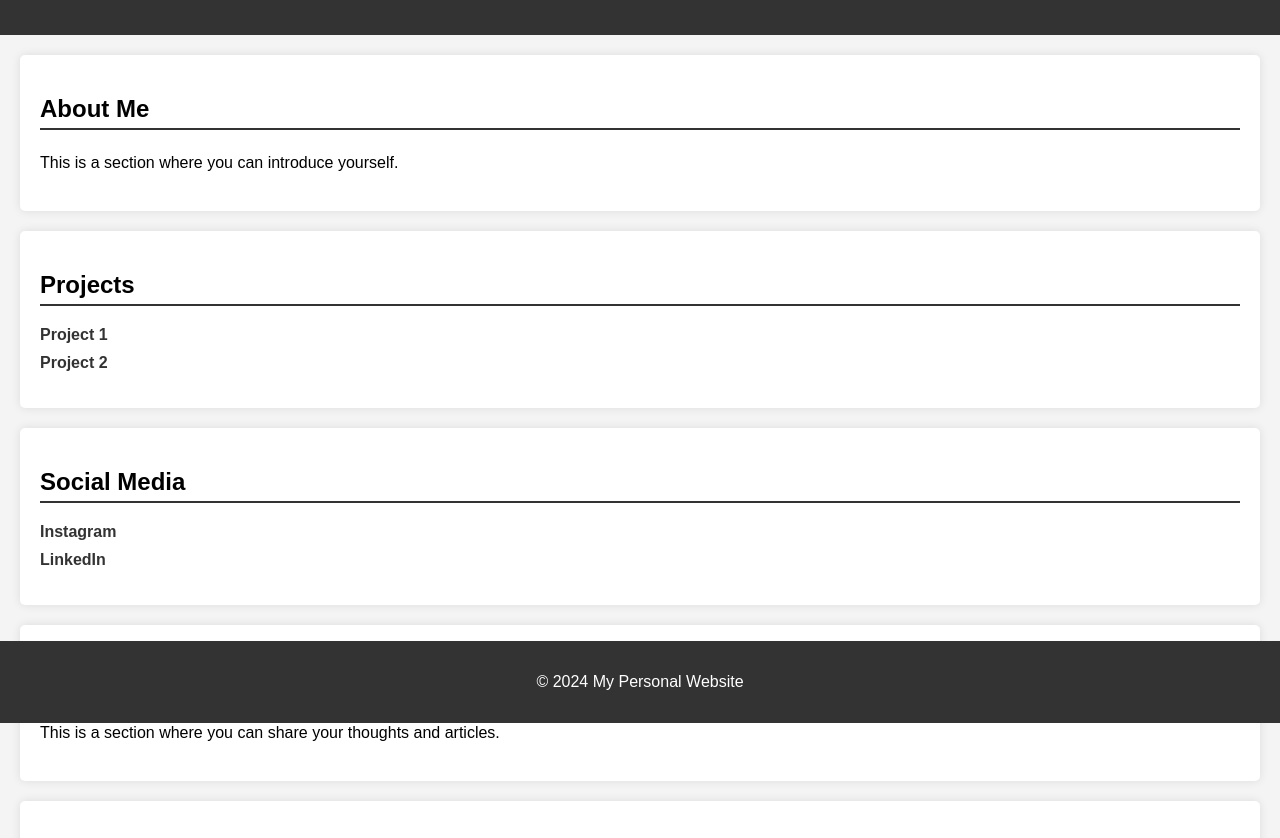
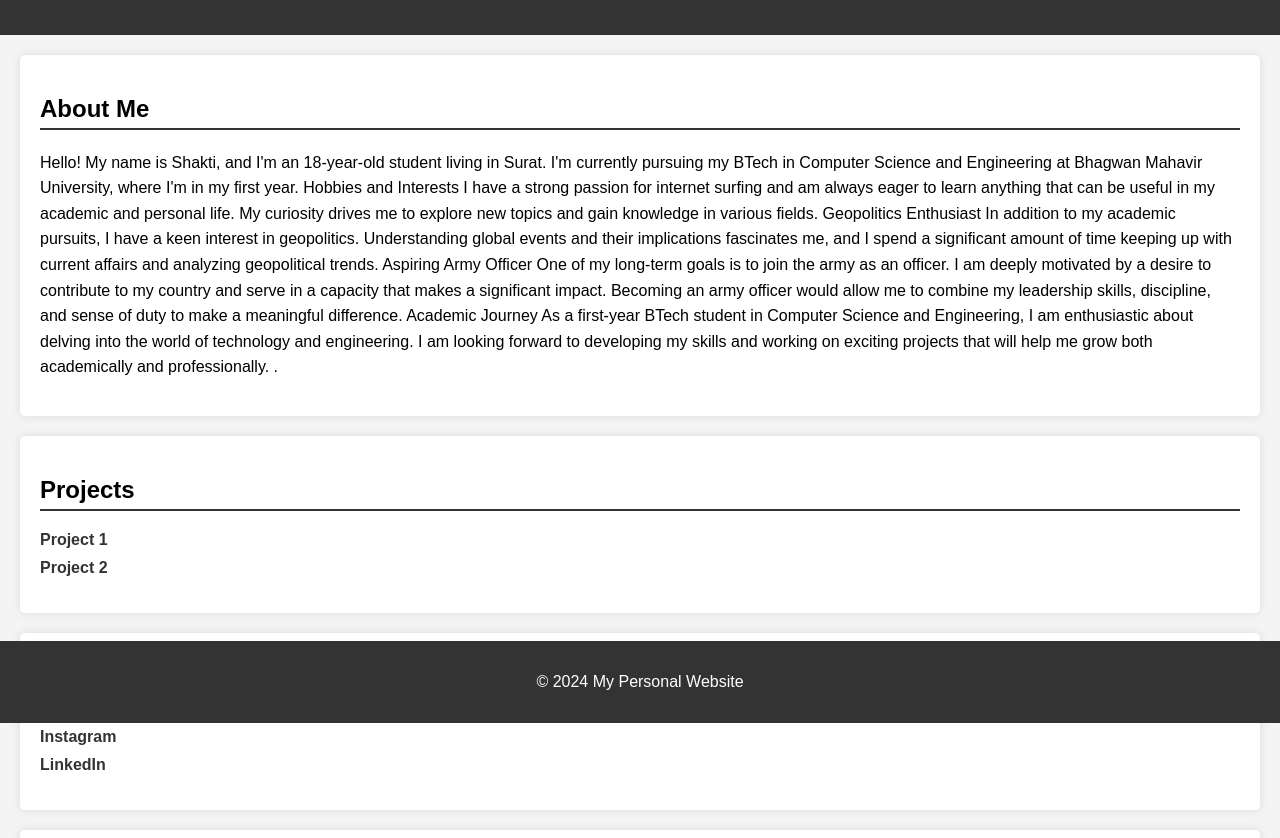
Before and after one commit to shakti5580/personal-website, a plain HTML site: page index.html in a window 1280 px wide. Shown: the part 77-915 px from the top of the page. Drawn offline with Linux system fonts and the light colour scheme.

Commit message:
Update index.html

```diff
--- a/index.html
+++ b/index.html
@@ -13,7 +13,21 @@
     <main>
         <section id="about">
             <h2>About Me</h2>
-            <p>This is a section where you can introduce yourself.</p>
+            <p>Hello! My name is Shakti, and I'm an 18-year-old student living in Surat. I'm currently pursuing my BTech in Computer Science and Engineering at Bhagwan Mahavir University, where I'm in my first year.
+
+Hobbies and Interests
+I have a strong passion for internet surfing and am always eager to learn anything that can be useful in my academic and personal life. My curiosity drives me to explore new topics and gain knowledge in various fields.
+
+Geopolitics Enthusiast
+In addition to my academic pursuits, I have a keen interest in geopolitics. Understanding global events and their implications fascinates me, and I spend a significant amount of time keeping up with current affairs and analyzing geopolitical trends.
+
+Aspiring Army Officer
+One of my long-term goals is to join the army as an officer. I am deeply motivated by a desire to contribute to my country and serve in a capacity that makes a significant impact. Becoming an army officer would allow me to combine my leadership skills, discipline, and sense of duty to make a meaningful difference.
+
+Academic Journey
+As a first-year BTech student in Computer Science and Engineering, I am enthusiastic about delving into the world of technology and engineering. I am looking forward to developing my skills and working on exciting projects that will help me grow both academically and professionally.
+
+.</p>
         </section>
 
         <section id="projects">
@@ -28,7 +42,7 @@
         <section id="social-media">
             <h2>Social Media</h2>
             <ul>
-                <li><a href="https://instagram.com/yourusername" target="_blank">Instagram</a></li>
+                <li><a href="https://instagram.com/shaktisingh_5580" target="_blank">Instagram</a></li>
                 <li><a href="https://linkedin.com/in/yourusername" target="_blank">LinkedIn</a></li>
                 <!-- Add more social media links as needed -->
             </ul>
@@ -36,13 +50,13 @@
 
         <section id="blog">
             <h2>Blog</h2>
-            <p>This is a section where you can share your thoughts and articles.</p>
+            <p>NOTHING FOR NOW .</p>
             <!-- Add blog posts as needed -->
         </section>
 
         <section id="contact">
             <h2>Contact</h2>
-            <p>Provide your contact information here.</p>
+            <p> YOU CAN CONTACT ON INSTAGRAM AND LINKEDIN.</p>
         </section>
     </main>
     <footer>
```
